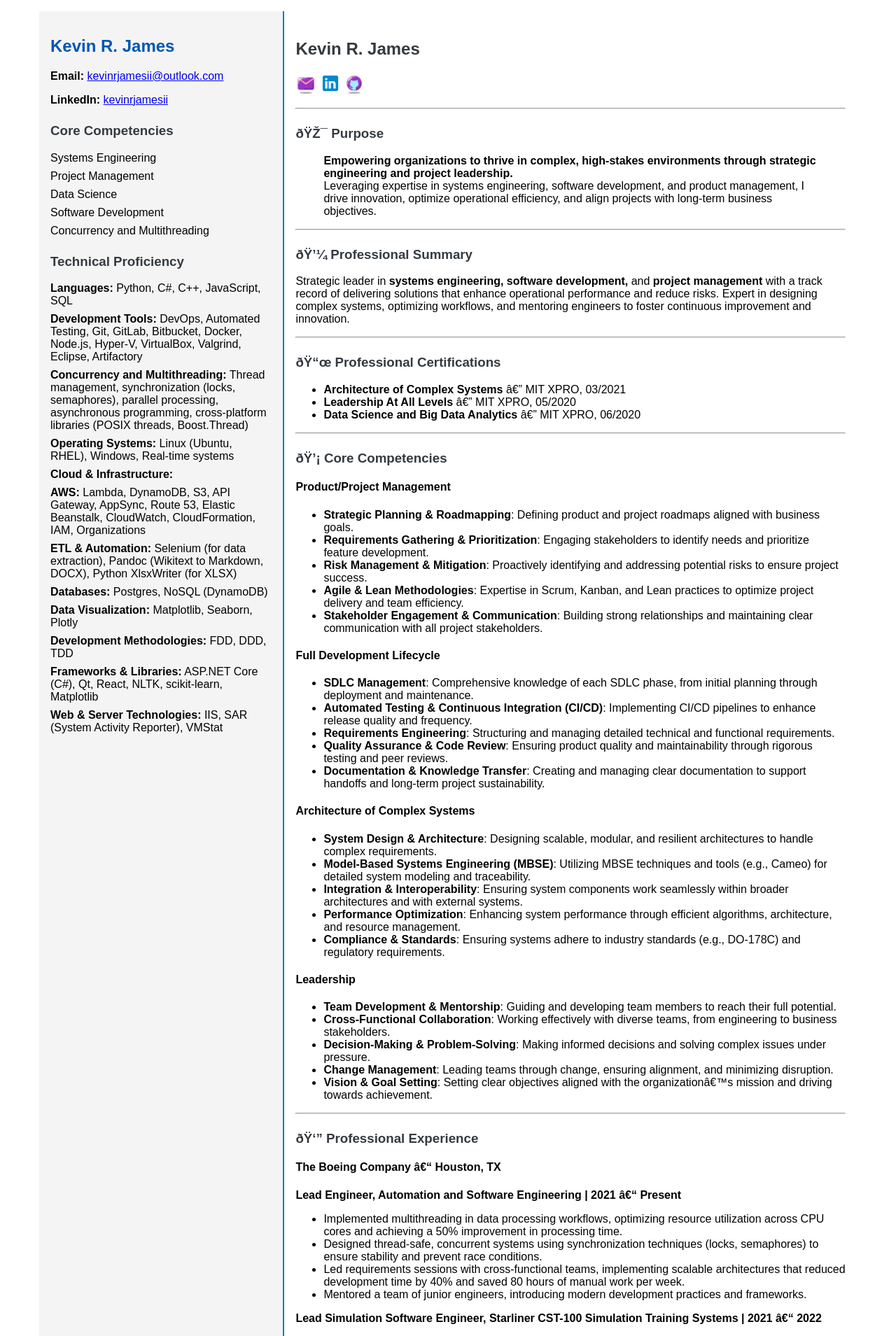
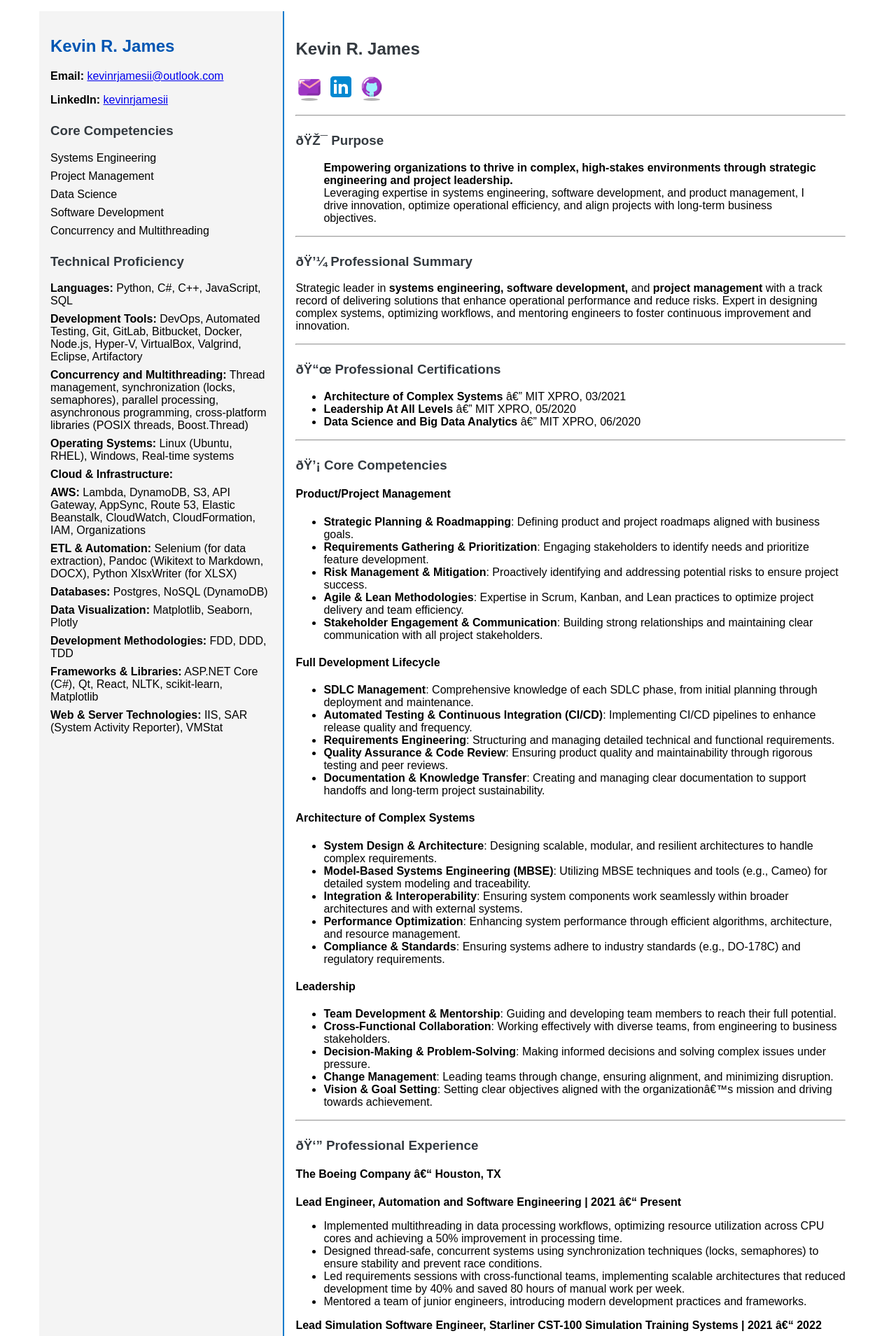
Before and after one commit to krjii/krjii.github.io, a Jekyll site: the page built from index.md, in a window 1280 px wide. Shown: the top 1909 px of the page at 70% size. Built offline with Jekyll 4.4.1, drawn with Linux system fonts in a browser that asks for light colours.

Commit message:
resize icons again

```diff
--- a/index.md
+++ b/index.md
@@ -5,9 +5,9 @@ title: "Kevin R. James - Resume"
 
 ## Kevin R. James
 
-[![Email](/assets/icons/email_icons8.png){: style="height: 30px;"}](mailto:kevinrjamesii@outlook.com)
-[![LinkedIn](/assets/icons/linkedin_img.icons8.png){: style="height: 30px;"}](https://www.linkedin.com/in/kevinrjamesii)
-[![GitHub](/assets/icons/github_icons8.png){: style="height: 30px;"}](https://github.com/kevinrjames)
+[![Email](/assets/icons/email_icons8.png){: style="height: 40px;"}](mailto:kevinrjamesii@outlook.com)
+[![LinkedIn](/assets/icons/linkedin_img.icons8.png){: style="height: 40px;"}](https://www.linkedin.com/in/kevinrjamesii)
+[![GitHub](/assets/icons/github_icons8.png){: style="height: 40px;"}](https://github.com/kevinrjames)
 
 ---
 
```
